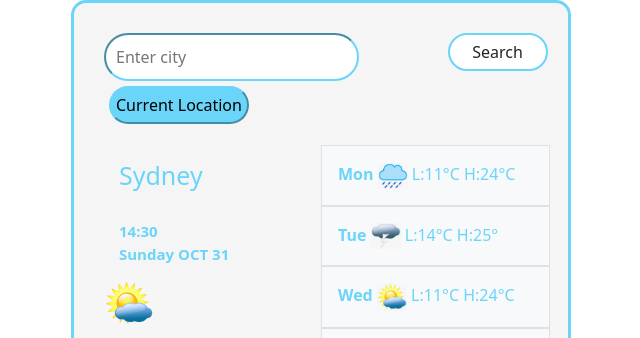
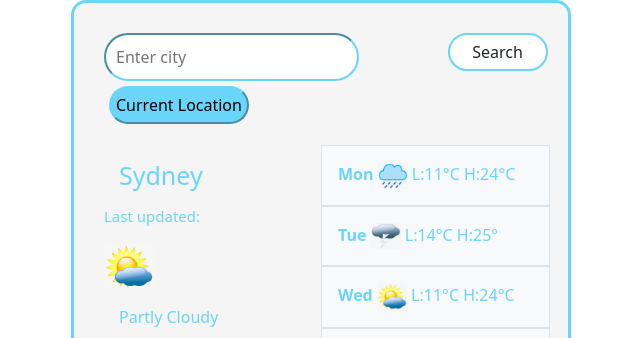
Before and after one commit to kcshrad/my-project, a plain HTML site: page index.html in a window 1280 px wide. Shown: the top 338 px of the page, without its empty margins (319-959 px from the left). Drawn offline with nearby package versions, Linux system fonts and the light colour scheme; no server answers.

Commit message:
updated time

```diff
--- a/index.html
+++ b/index.html
@@ -31,7 +31,7 @@
       <div class="row mt-3">
         <div class="col-6">
           <h1 id="current-city">Sydney</h1>
-          <p id="time">14:30 <br />Sunday OCT 31</p>
+          <p>Last updated:<span id="time"></span></p>
           <img src="src/images/sun-and-cloud-clip-art.png" class="weather" />
 
           <div class="description">
--- a/src/index.js
+++ b/src/index.js
@@ -39,6 +39,7 @@ function formatDate(timestamp) {
   let month = months[now.getMonth()];
   return `${hours}:${minutes} <br/>${day} ${date}, ${month} ${year}`;
 }
+
 function showTemperature(response) {
   console.log(response);
   document.querySelector("#current-city").innerHTML = response.data.name;
--- a/src/styles.css
+++ b/src/styles.css
@@ -32,7 +32,10 @@ h1 {
   color: #6ad5f8;
   font-weight: bold;
 }
-
+p {
+  color: #6ad5f8;
+  font-size: 15px;
+}
 .weather {
   display: block;
   width: 50px;
```
